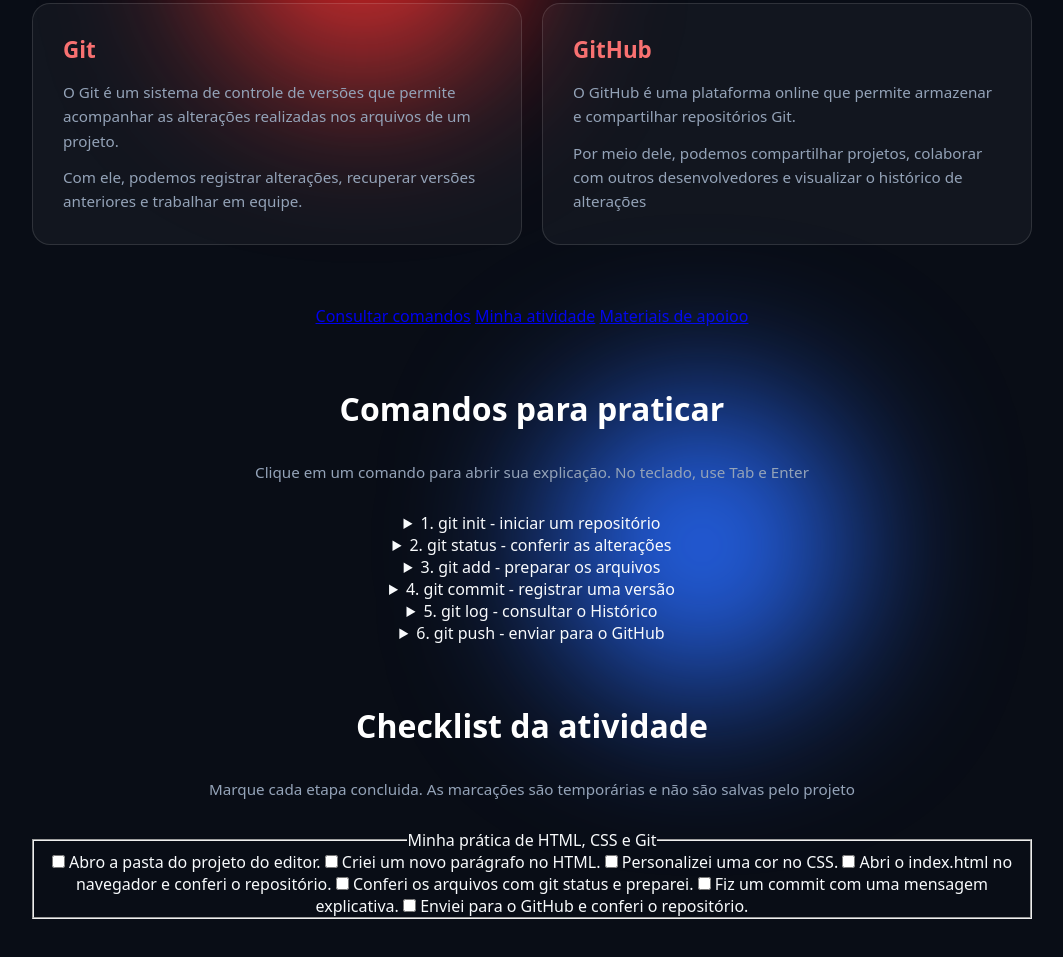
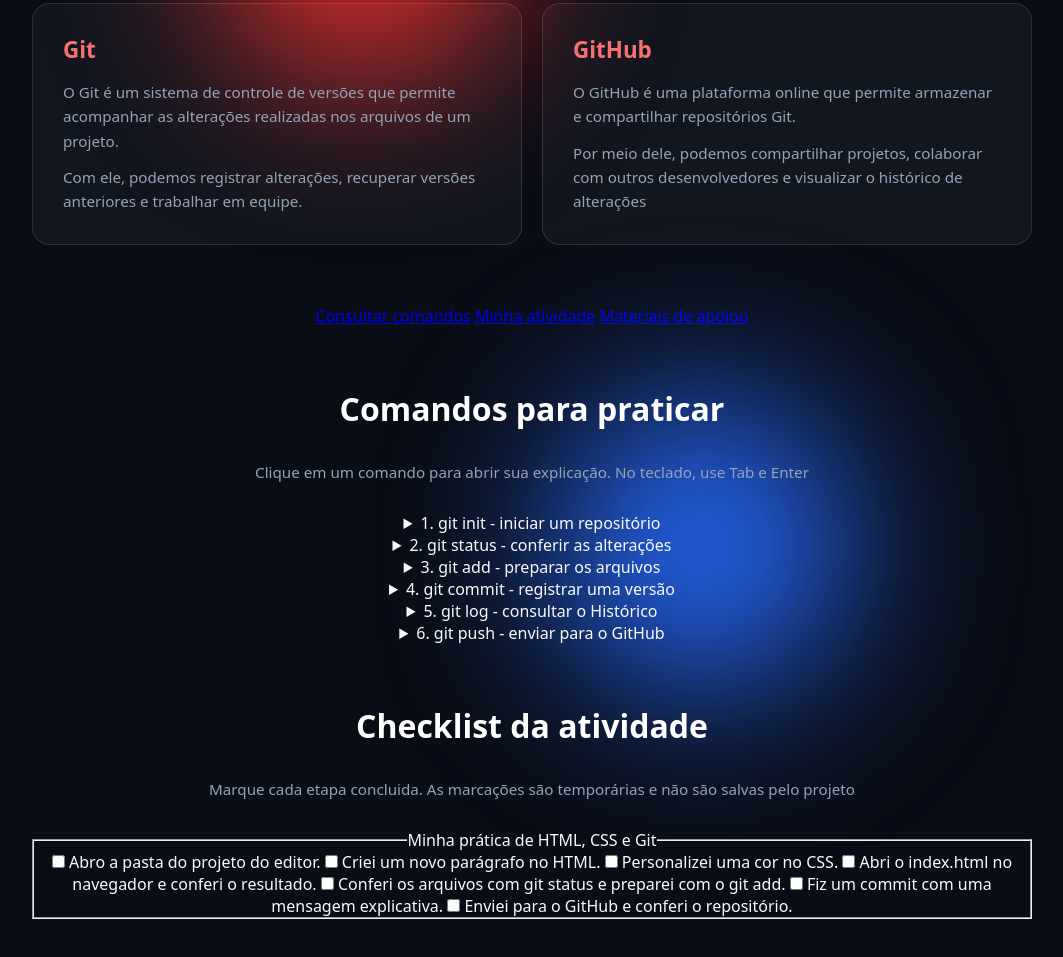
Before and after one commit to zidanenoauge-rgb/GitHubulx, a plain HTML site: page index.html in a window 1280 px wide. Shown: the part 522-1479 px from the top of the page, without its empty margins (108-1171 px from the left). Drawn offline with Linux system fonts and the light colour scheme.

Commit message:
Fiz algumas correções nos span

```diff
--- a/index.html
+++ b/index.html
@@ -128,8 +128,8 @@
               <label><input type="checkbox"> <span>Abro a pasta do projeto do editor.</span></label>
               <label><input type="checkbox"> <span>Criei um novo parágrafo no HTML.</span></label>
               <label><input type="checkbox"> <span>Personalizei uma cor no CSS.</span></label>
-              <label><input type="checkbox"> <span>Abri o index.html no navegador e conferi o repositório.</span></label>
-              <label><input type="checkbox"> <span>Conferi os arquivos com git status e preparei.</span></label>
+              <label><input type="checkbox"> <span>Abri o index.html no navegador e conferi o resultado.</span></label>
+              <label><input type="checkbox"> <span>Conferi os arquivos com git status e preparei com o git add.</span></label>
               <label><input type="checkbox"> <span>Fiz um commit com uma mensagem explicativa.</span></label>
               <label><input type="checkbox"> <span>Enviei para o GitHub e conferi o repositório.</span><label>
        </fieldset>
```
